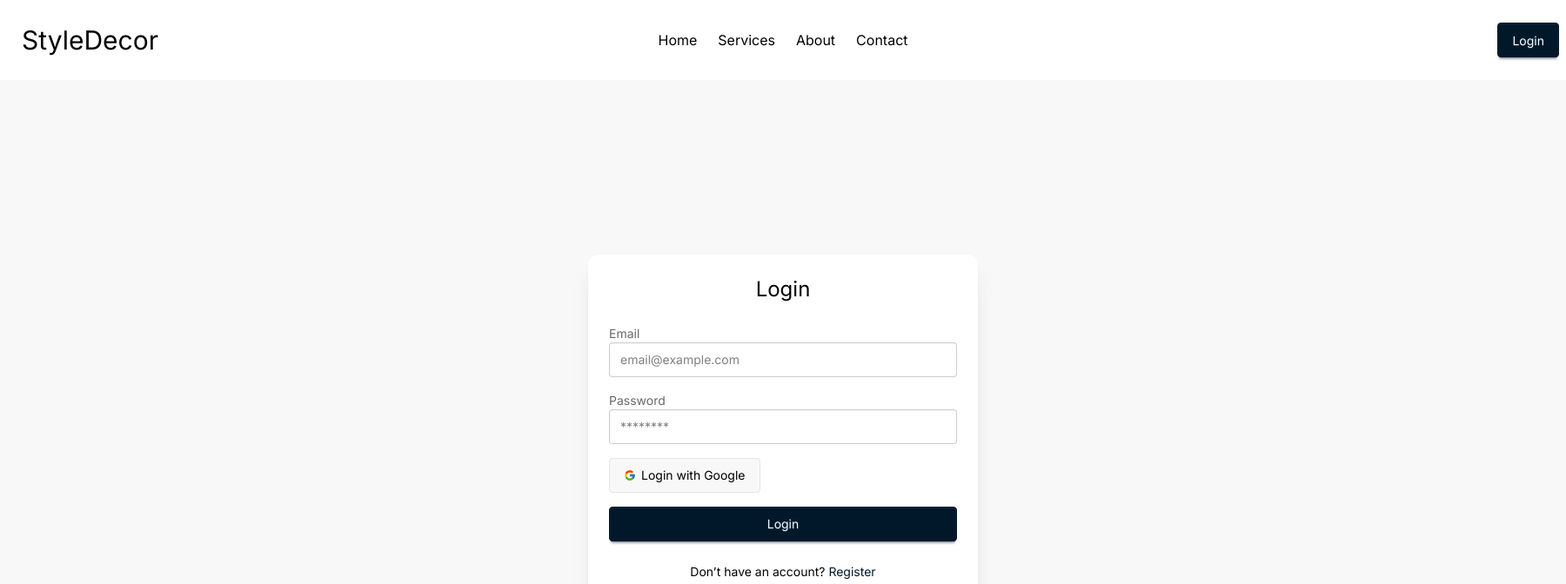
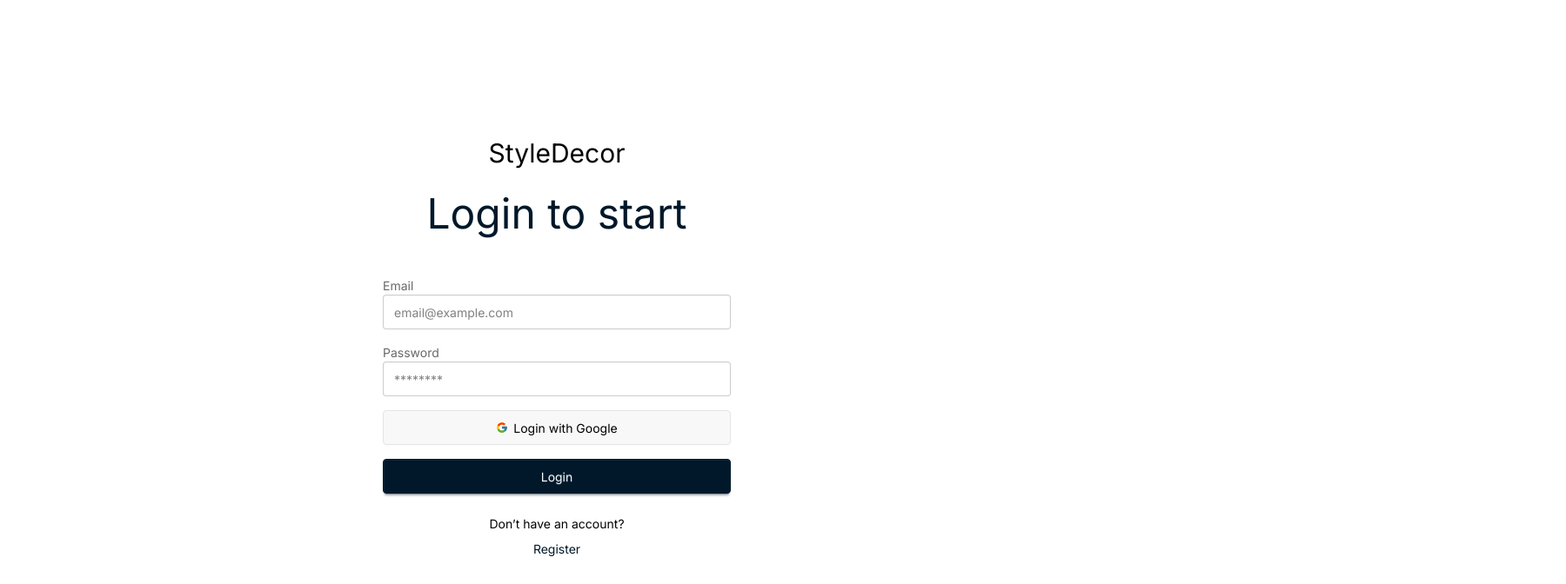
Before and after one commit to omarfarukx11/styleDecorClient, a React (Vite) app: page /login in a window 1280 px wide. Shown: the top 672 px of the page at 87% size, 1800 px wide, since content can reach past the window. Built offline with nearby package versions, Linux system fonts and the light colour scheme; no server answers.

Commit message:
login and register desgin change

```diff
--- /dev/null
+++ b/src/Layout/AuthLayout.jsx
@@ -0,0 +1,12 @@
+import React from 'react';
+import { Outlet } from 'react-router';
+
+const AuthLayout= () => {
+    return (
+        <div>
+            <Outlet></Outlet>
+        </div>
+    );
+};
+
+export default AuthLayout;
--- a/src/Pages/Auth/Login.jsx
+++ b/src/Pages/Auth/Login.jsx
@@ -1,5 +1,7 @@
 import React, { useState } from "react";
 import SocialLogin from "../SocialLogin/SocialLogin";
+import Logo from "../../Components/Logo";
+import { Link } from "react-router";
 
 
 const Login = () => {
@@ -13,10 +15,11 @@ const Login = () => {
   };
 
   return (
-    <div className="min-h-screen flex items-center justify-center bg-base-200">
-      <div className="card w-full max-w-md shadow-xl bg-base-100">
+    <div className="flex items-center justify-center min-h-screen">
+      <div className="card w-full max-w-md ">
         <div className="card-body">
-          <h2 className="text-2xl font-bold text-center mb-4">Login</h2>
+          <p className="text-center text-5xl"><Logo></Logo></p>
+          <h2 className="font-bold text-center mt-5 mb-10 text-5xl text-primary">Login to start </h2>
           <form onSubmit={handleLogin} className="space-y-4">
             <div>
               <label className="label">
@@ -45,7 +48,7 @@ const Login = () => {
                 required
               />
             </div>
-              <button><SocialLogin></SocialLogin></button>
+            <button className="w-full"><SocialLogin></SocialLogin></button>
             <button type="submit" className="btn btn-primary w-full">
               Login
             </button>
@@ -53,10 +56,10 @@ const Login = () => {
 
           <p className="text-center mt-4">
             Don’t have an account?{" "}
-            <a href="/register" className="text-primary font-semibold">
+          </p>
+          <p className="text-center font-bold  text-primary"><Link to={'/register'} className="text-primary font-semibold">
               Register
-            </a>
-          </p>
+            </Link></p>
         </div>
       </div>
     </div>
--- a/src/Pages/Auth/Register.jsx
+++ b/src/Pages/Auth/Register.jsx
@@ -1,4 +1,6 @@
 import React, { useState } from "react";
+import { Link } from "react-router";
+import SocialLogin from "../SocialLogin/SocialLogin";
 
 const Register = () => {
   const [name, setName] = useState("");
@@ -14,8 +16,8 @@ const Register = () => {
   };
 
   return (
-    <div className="min-h-screen flex items-center justify-center bg-base-200">
-      <div className="card w-full max-w-md shadow-xl bg-base-100">
+    <div className="min-h-screen flex items-center justify-center">
+      <div className="card w-full max-w-md">
         <div className="card-body">
           <h2 className="text-2xl font-bold text-center mb-4">Register</h2>
           <form onSubmit={handleRegister} className="space-y-4">
@@ -61,6 +63,9 @@ const Register = () => {
               />
             </div>
 
+            <button type="submit" className="w-full">
+              <SocialLogin></SocialLogin>
+            </button>
             <button type="submit" className="btn btn-primary w-full">
               Register
             </button>
@@ -68,10 +73,11 @@ const Register = () => {
 
           <p className="text-center mt-4">
             Already have an account?{" "}
-            <a href="/login" className="text-primary font-semibold">
+          </p>
+          <p className="text-center text-primary">
+            <Link to={"/login"} className="text-primary font-semibold">
               Login
-            </a>
-          </p>
+            </Link></p>
         </div>
       </div>
     </div>
--- a/src/Pages/SocialLogin/SocialLogin.jsx
+++ b/src/Pages/SocialLogin/SocialLogin.jsx
@@ -47,7 +47,7 @@ const SocialLogin = () => {
   return (
     <div
       onClick={handleGoogleSingIn}
-      className="btn bg-base-200 text-black border-[#e5e5e5]"
+      className="btn bg-base-200 text-black w-full border-[#e5e5e5]"
     >
       <FcGoogle />
       Login with Google
--- a/src/Routes/Router.jsx
+++ b/src/Routes/Router.jsx
@@ -4,6 +4,7 @@ import Home from "../Pages/Home/Home";
 import Login from "../Pages/Auth/Login";
 import Register from "../Pages/Auth/Register";
 import Services from "../Pages/Services/Services";
+import AuthLayout from "../Layout/AuthLayout";
 
 export const router = createBrowserRouter([
     {
@@ -15,17 +16,23 @@ export const router = createBrowserRouter([
             Component: Home,
             },
             {
-            path:'/login',
-            Component:Login,
-            },
-            {
-            path:'/register',
-            Component:Register,
-            },
-            {
             path:'/services',
             Component:Services,
             },
         ]
+    },
+    {
+        path:'/',
+        Component: AuthLayout,
+        children: [
+            {
+                path:'/login',
+                Component:Login,
+            },
+            {
+            path:'/register',
+            Component:Register
+            }
+        ]
     }
 ])
```
